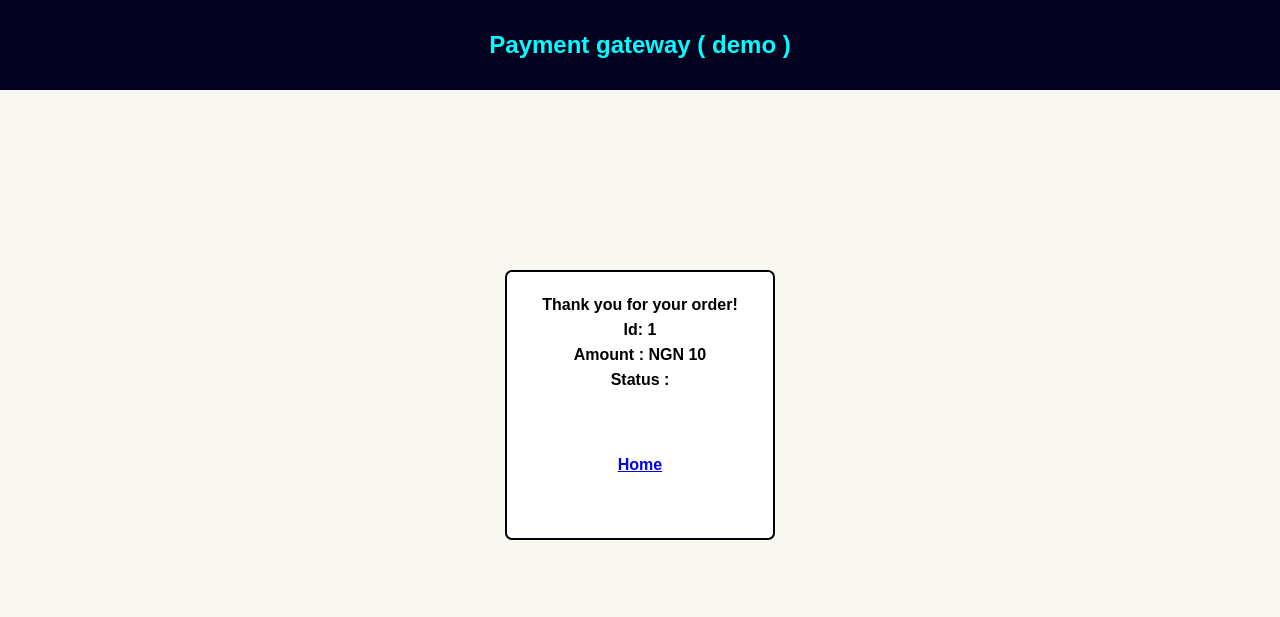
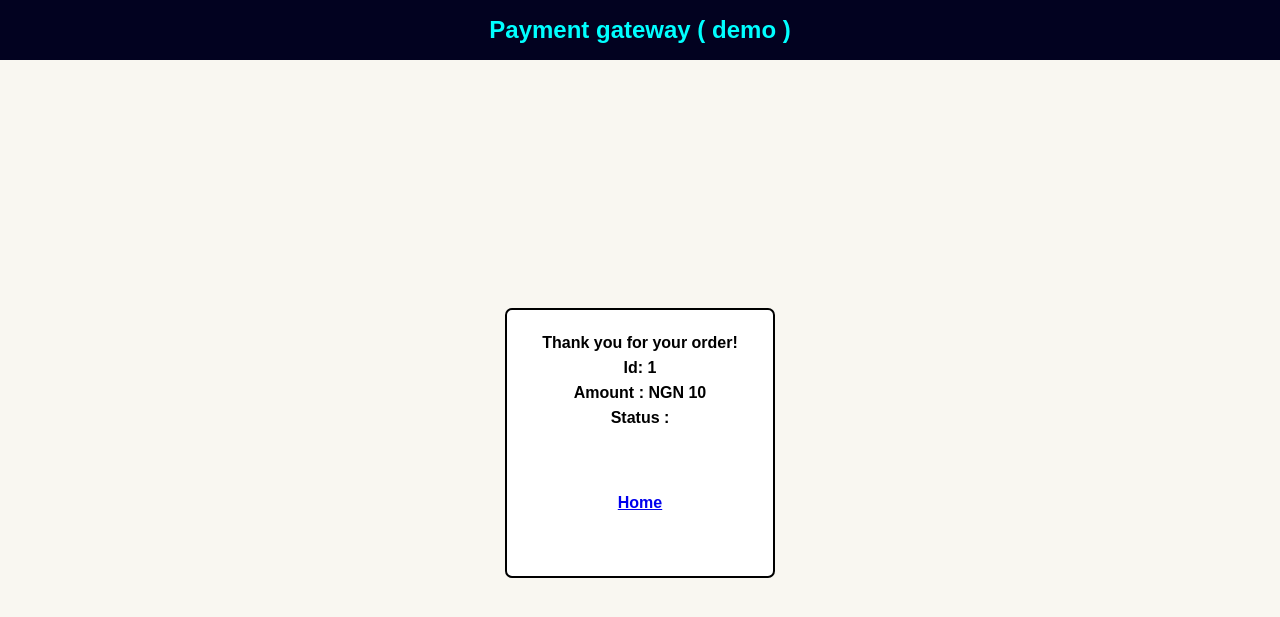
Before and after one commit to khalid-alade/flask-and-paystack, a Flask app: template pay_flask/templates/success.html in a window 1280 px wide. Shown: the top 617 px of the page. Run offline with Flask 2, Linux system fonts and the light colour scheme; the template is opened without the code that fills it: most values are stand-ins (such as "Sample title", 1, 10 or a date in 2020).

Commit message:
fix for stylings

```diff
--- a/pay_flask/static/css/styles.css
+++ b/pay_flask/static/css/styles.css
@@ -19,9 +19,6 @@ body {
     justify-content: center;
     height: 60px;
     background-color: rgb(2, 2, 32);
-    /* position: fixed; */
-    /* top: 0;
-    left: 0; */
     max-width: 100vw;
     min-width: 100vw;
 }
--- a/pay_flask/static/css/success.css
+++ b/pay_flask/static/css/success.css
@@ -16,20 +16,19 @@
     display: flex;
     align-items: center;
     justify-content: center;
-    height: 90px;
+    height: 60px;
     background-color: rgb(2, 2, 32);
-    position: fixed;
-    top: 0;
-    left: 0;
     width: 100vw;
     color: cyan;
+    max-width: 100vw;
+    min-width: 100vw;
   }
 
   .wrapper {
     background-color: white;
     width: 270px;
     height: 270px;
-    margin-top: 90px;
+    margin-top: 45px;
     border-radius: 7px;
     border: 2px solid black;
     padding: 20px;
```
